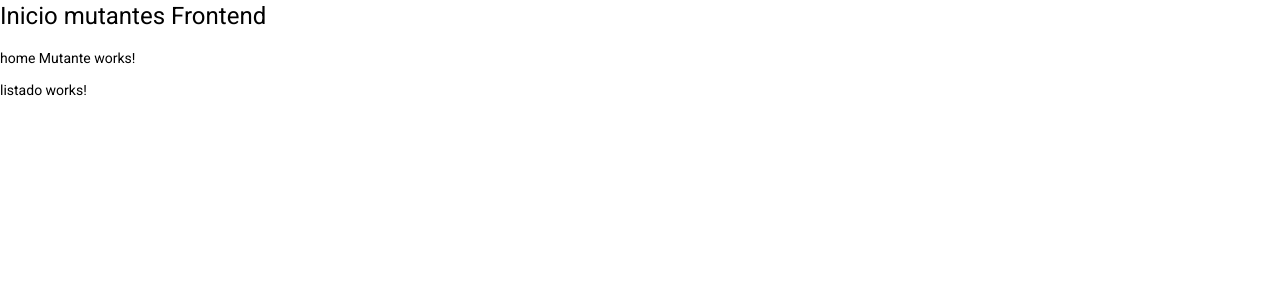
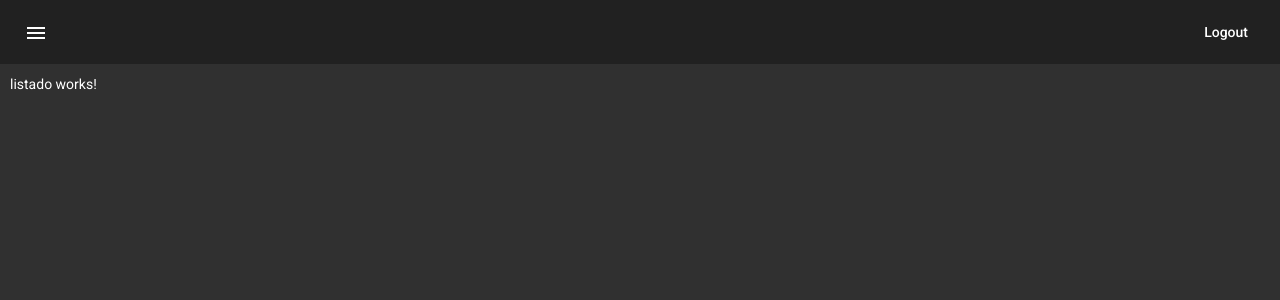
Before and after one commit to gtevez10/Fronted-mutantes, an Angular app: page /mutantes/listado in a window 1280 px wide. Shown: the top 300 px of the page. Built offline with nearby package versions, Linux system fonts and the light colour scheme.

Commit message:
HTML y estilos con  angular material del HomeComponent

```diff
--- a/package.json
+++ b/package.json
@@ -15,6 +15,7 @@
     "@angular/common": "~12.0.4",
     "@angular/compiler": "~12.0.4",
     "@angular/core": "~12.0.4",
+    "@angular/flex-layout": "^13.0.0-beta.38",
     "@angular/forms": "~12.0.4",
     "@angular/material": "^12.2.13",
     "@angular/platform-browser": "~12.0.4",
--- a/src/app/app.component.html
+++ b/src/app/app.component.html
@@ -1,3 +1,3 @@
-<h1>Inicio mutantes Frontend</h1>
+
 
 <router-outlet></router-outlet>
--- a/src/app/mutantes/mutantes.module.ts
+++ b/src/app/mutantes/mutantes.module.ts
@@ -6,6 +6,8 @@ import { MutanteComponent } from './pages/mutante/mutante.component';
 import { HomeComponent } from './pages/home/home.component';
 import { ListadoComponent } from './pages/listado/listado.component';
 import { MutaRoutingModule } from './muta-routing.module';
+import { FlexLayoutModule } from '@angular/flex-layout';
+import { AngularMaterialModule } from '../angular-material/angular-material.module';
 
 
 
@@ -20,6 +22,8 @@ import { MutaRoutingModule } from './muta-routing.module';
   imports: [
     CommonModule,
     MutaRoutingModule,
+    FlexLayoutModule,
+    AngularMaterialModule,
   ]
 })
 export class MutantesModule { }
--- a/src/app/mutantes/pages/home/home.component.css
+++ b/src/app/mutantes/pages/home/home.component.css
@@ -0,0 +1,3 @@
+.container{
+    margin: 10px;
+}
--- a/src/app/mutantes/pages/home/home.component.html
+++ b/src/app/mutantes/pages/home/home.component.html
@@ -1,3 +1,60 @@
-<p>home Mutante works!</p>
 
-<router-outlet></router-outlet>
+<mat-sidenav-container fullscreen>
+
+    <mat-sidenav #sidenav mode="push">
+
+        <mat-toolbar color="primary">
+            <span>Menú</span>
+            <span class="spacer"></span>
+            <button mat-icon-button
+                    (click)="sidenav.toggle()">
+                <mat-icon>menu</mat-icon>
+            </button>
+
+        </mat-toolbar>
+
+        <mat-nav-list>
+            <a routerLink="./listado"
+               mat-list-item
+               (click)="sidenav.toggle()">
+                <mat-icon mat-list-icon>label</mat-icon>
+                <span>Listado de Mutantes</span>
+            </a>
+
+            <a routerLink="./agregar"
+               mat-list-item
+               (click)="sidenav.toggle()">
+                <mat-icon mat-list-icon>add</mat-icon>
+                <span>Añadir Mutantes</span>
+            </a>
+
+            <a routerLink="./buscar"
+               mat-list-item
+               (click)="sidenav.toggle()">
+                <mat-icon mat-list-icon>search</mat-icon>
+                <span>Búscar Mutante</span>
+            </a>
+
+        </mat-nav-list>
+
+    </mat-sidenav>
+
+    <mat-toolbar>
+        <button mat-icon-button
+                (click)="sidenav.toggle()">
+            <mat-icon>menu</mat-icon>
+        </button>
+
+        <span class="spacer"></span>
+
+        <button mat-button>
+            Logout
+        </button>
+    </mat-toolbar>
+
+
+    <div class="container">
+        <router-outlet></router-outlet> <!--Me muestra aqui las rutas hijas -->
+    </div>
+
+</mat-sidenav-container>
--- a/src/styles.css
+++ b/src/styles.css
@@ -2,3 +2,7 @@
 
 html, body { height: 100%; }
 body { margin: 0; font-family: Roboto, "Helvetica Neue", sans-serif; }
+
+.spacer {
+    flex: 1 1 auto;
+}
```
Also changed, not shown: src/app/angular-material/angular-material.module.ts (+31 -4 lines), 1 other file (tests, documents, lock files or other folders).
